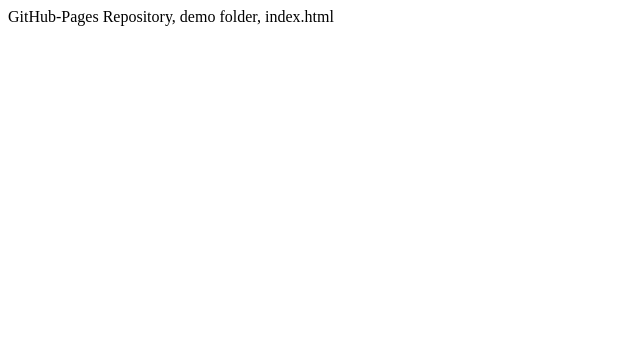
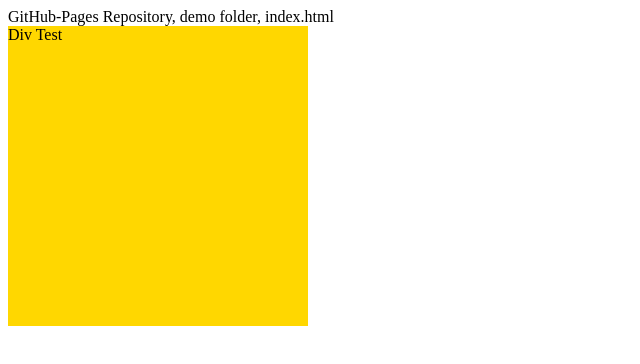
Before and after one commit to coder4589/GitHub-Pages, a plain HTML site: page demo/index.html in a window 1280 px wide. Shown: the whole page, without its empty margins (0-640 px from the left). Drawn offline with Linux system fonts and the light colour scheme.

Commit message:
Update index.html

```diff
--- a/demo/index.html
+++ b/demo/index.html
@@ -1 +1,3 @@
 GitHub-Pages Repository, demo folder, index.html
+
+<div style="background:gold; width:300; height:300; "> Div Test </div>
```
